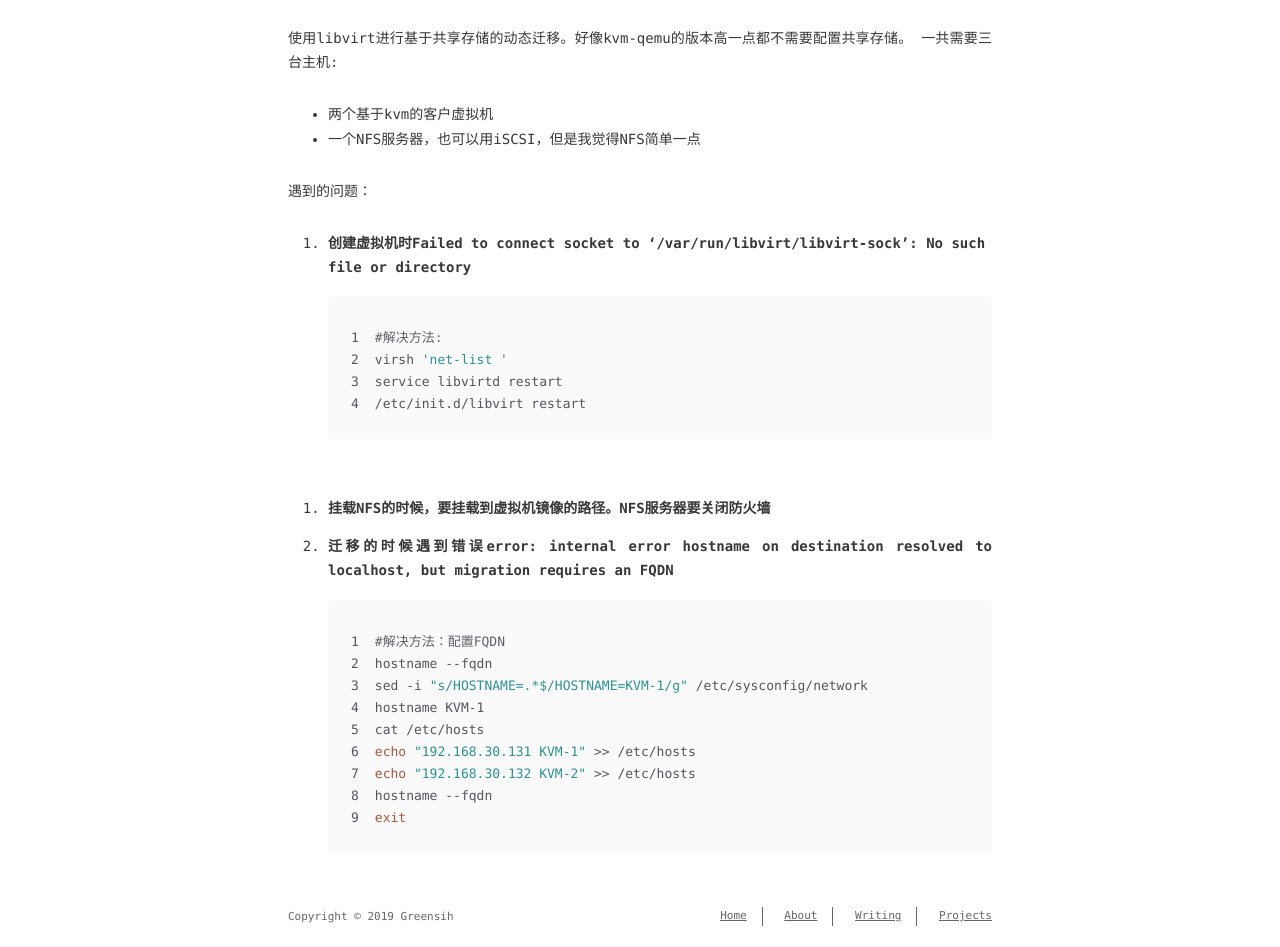
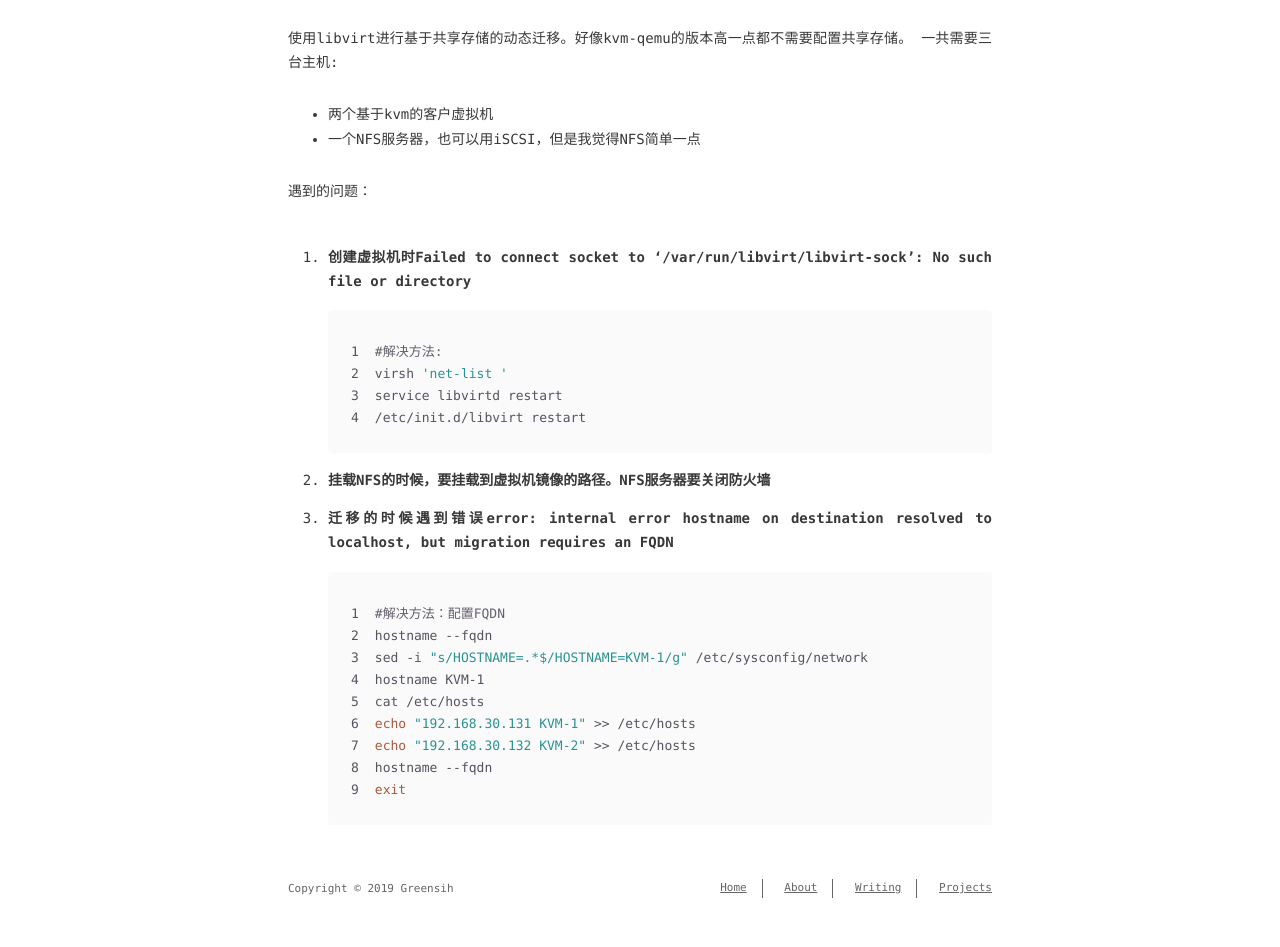
Before and after one commit to greeeenish/greeeenish.github.io, a plain HTML site: page 2018/10/30/2018-10-30.KVM在线迁移/index.html in a window 1280 px wide. Shown: the part 151-1098 px from the top of the page. After the commit the page ends 1070 px from the top, so only its background shows below. Drawn offline with nearby package versions, Linux system fonts and the light colour scheme; some packages are replaced by stand-ins of ours; a web font is replaced by a local one.

Commit message:
Site updated: 2019-01-15 17:10:25

```diff
--- a/2018/10/30/2018-10-30.KVM在线迁移/index.html
+++ b/2018/10/30/2018-10-30.KVM在线迁移/index.html
@@ -13,7 +13,7 @@
 <meta property="og:site_name" content="Greenish">
 <meta property="og:description" content="使用libvirt进行基于共享存储的动态迁移。好像kvm-qemu的版本高一点都不需要配置共享存储。 一共需要三台主机:  两个基于kvm的客户虚拟机  一个NFS服务器，也可以用iSCSI，但是我觉得NFS简单一点   遇到的问题：  创建虚拟机时Failed to connect socket to ‘/var/run/libvirt/libvirt-sock’: No such file o">
 <meta property="og:locale" content="default">
-<meta property="og:updated_time" content="2019-01-15T07:21:38.666Z">
+<meta property="og:updated_time" content="2019-01-15T08:59:31.364Z">
 <meta name="twitter:card" content="summary">
 <meta name="twitter:title" content="KVM在线迁移">
 <meta name="twitter:description" content="使用libvirt进行基于共享存储的动态迁移。好像kvm-qemu的版本高一点都不需要配置共享存储。 一共需要三台主机:  两个基于kvm的客户虚拟机  一个NFS服务器，也可以用iSCSI，但是我觉得NFS简单一点   遇到的问题：  创建虚拟机时Failed to connect socket to ‘/var/run/libvirt/libvirt-sock’: No such file o">
@@ -152,10 +152,9 @@
 </ul>
 <p>遇到的问题：</p>
 <ol>
-<li><strong>创建虚拟机时Failed to connect socket to ‘/var/run/libvirt/libvirt-sock’: No such file or directory</strong>  <figure class="highlight bash"><table><tr><td class="gutter"><pre><span class="line">1</span><br><span class="line">2</span><br><span class="line">3</span><br><span class="line">4</span><br></pre></td><td class="code"><pre><span class="line"><span class="comment">#解决方法:</span></span><br><span class="line">virsh <span class="string">'net-list '</span></span><br><span class="line">service libvirtd restart</span><br><span class="line">/etc/init.d/libvirt restart</span><br></pre></td></tr></table></figure>
+<li><p><strong>创建虚拟机时Failed to connect socket to ‘/var/run/libvirt/libvirt-sock’: No such file or directory</strong> </p>
+ <figure class="highlight bash"><table><tr><td class="gutter"><pre><span class="line">1</span><br><span class="line">2</span><br><span class="line">3</span><br><span class="line">4</span><br></pre></td><td class="code"><pre><span class="line"><span class="comment">#解决方法:</span></span><br><span class="line">virsh <span class="string">'net-list '</span></span><br><span class="line">service libvirtd restart</span><br><span class="line">/etc/init.d/libvirt restart</span><br></pre></td></tr></table></figure>
 </li>
-</ol>
-<ol>
 <li><p><strong>挂载NFS的时候，要挂载到虚拟机镜像的路径。NFS服务器要关闭防火墙</strong>  </p>
 </li>
 <li><p><strong>迁移的时候遇到错误error: internal error hostname on destination resolved to localhost, but migration requires an FQDN</strong> </p>
```
